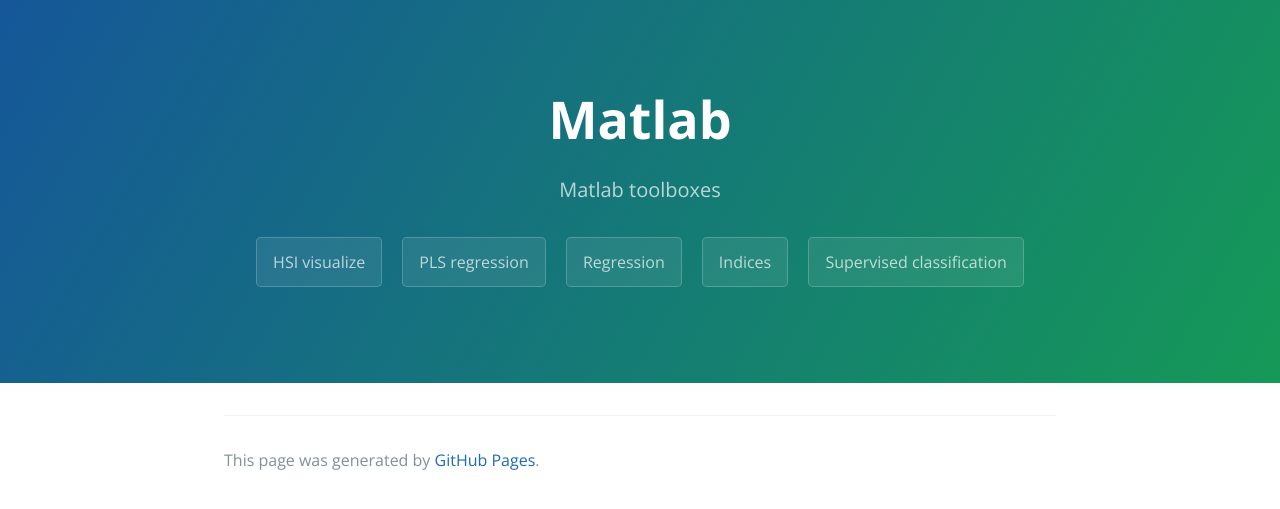
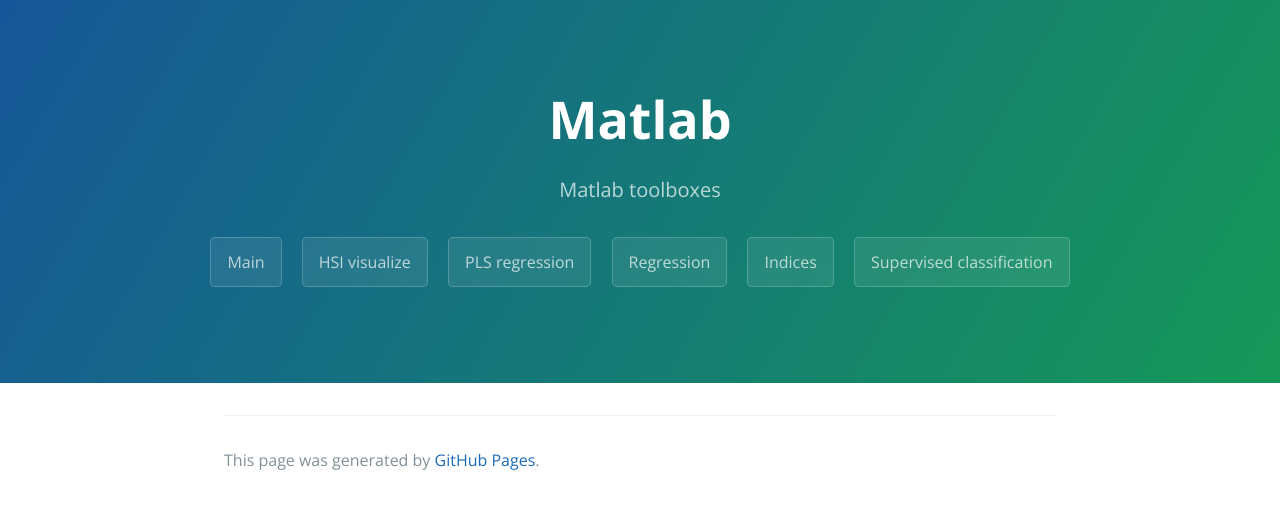
Before and after one commit to JacqKevin/JacqKevin.github.io, a Jekyll site: the page built from Matlab.md, in a window 1280 px wide. Shown: the top 509 px of the page. Built offline with Jekyll 4.4.1, drawn with Linux system fonts in a browser that asks for light colours.

Commit message:
Update pageMatlab.html

```diff
--- a/_layouts/pageMatlab.html
+++ b/_layouts/pageMatlab.html
@@ -31,11 +31,8 @@
       {% if site.github.is_project_page %}
         <a href="{{ site.github.repository_url }}" class="btn">View on GitHub</a>
       {% endif %}
-      {% if site.show_downloads %}
-        <a href="{{ site.github.zip_url }}" class="btn">Download .zip</a>
-        <a href="{{ site.github.tar_url }}" class="btn">Download .tar.gz</a>
-      {% endif %}
       {% if site.show_onglets %}
+	<a href="https://jacqkevin.github.io/" class="btn" role="button">Main</a>
  	<a href="https://jacqkevin.github.io/HSI_Visualization/" class="btn" role="button">HSI visualize</a>
 	<a href="https://jacqkevin.github.io/HSI_PLSR/" class="btn" role="button">PLS regression</a>
 	<a href="https://jacqkevin.github.io/HSI_Regression/" class="btn" role="button">Regression</a>
```
